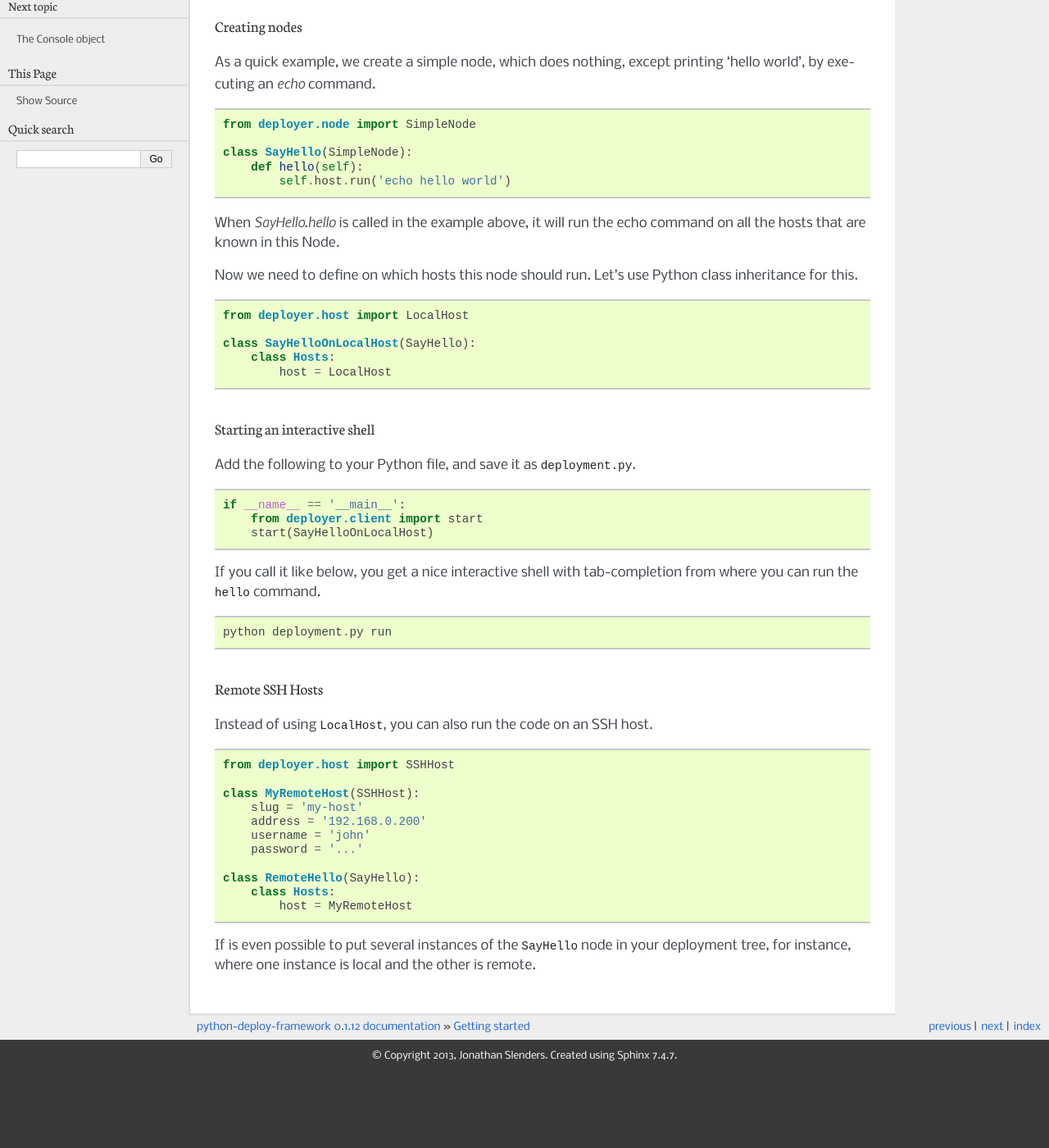
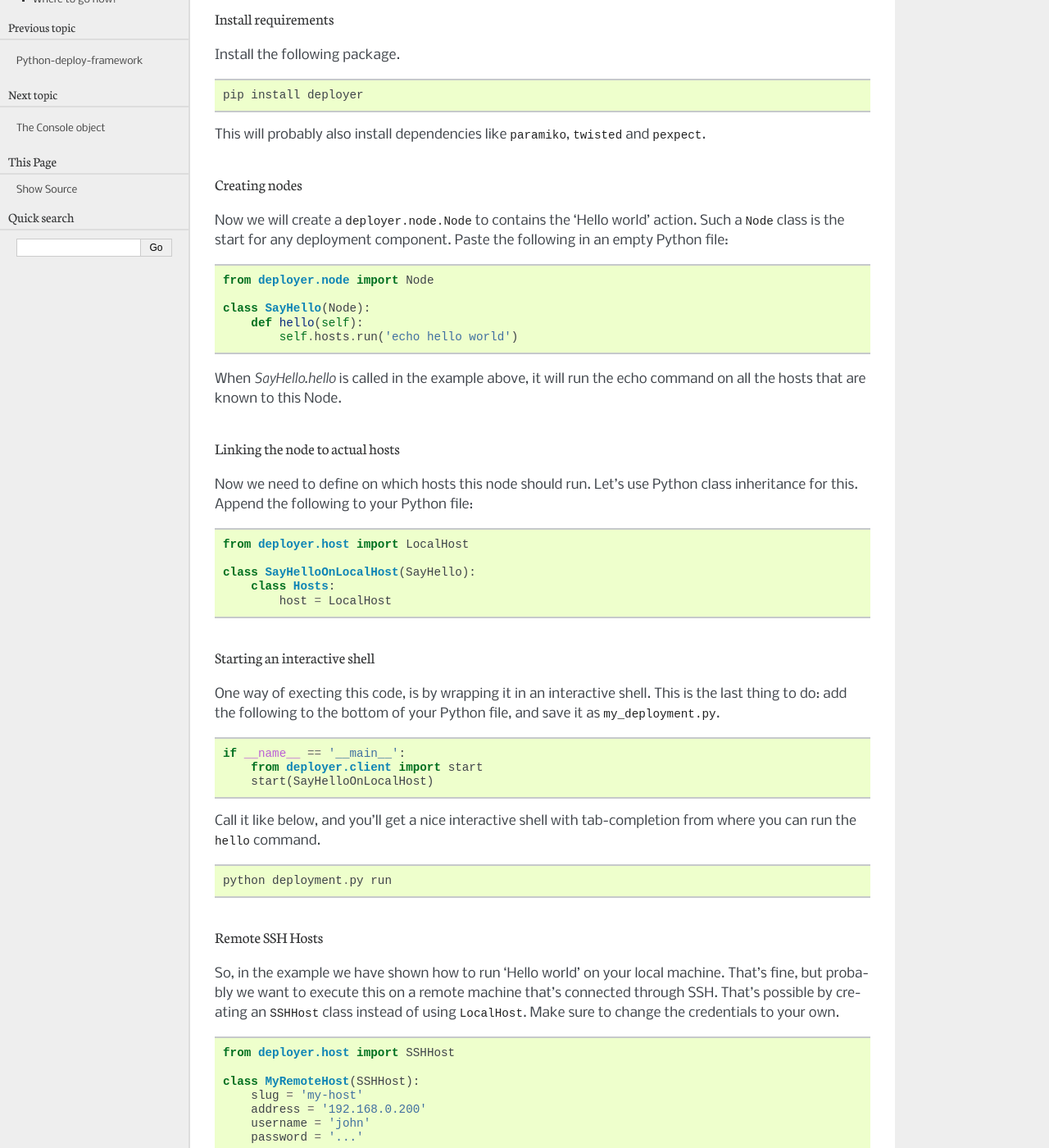
Before and after one commit to jonathanslenders/python-deployer, a Sphinx documentation site: the page built from docs/pages/getting_started.rst, in a window 1280 px wide and 1400 px high, scrolled down 287 px. Shown: the whole window at 82% size. Built offline with Sphinx 7.4.7, drawn with Linux system fonts in a browser that asks for light colours; before the commit the page ends 1594 px from its top, so only the background shows below that; some of the changed text lies outside the part shown.

Commit message:
more documentation.

```diff
--- a/docs/pages/getting_started.rst
+++ b/docs/pages/getting_started.rst
@@ -1,35 +1,50 @@
 Getting started
 ===============
 
-Install the framework as follows:
+In this short tutorial, we'll demonstrate how to create a simple interactive
+shell around one simple deployment command that just prints 'Hello World'. We
+suppose you have already an understanding of the Python language and Python
+packages.
+
+Hello world
+-----------
+
+Install requirements
+********************
+
+Install the following package.
 
 ::
 
     pip install deployer
 
+This will probably also install dependencies like ``paramiko``, ``twisted`` and
+``pexpect``.
 
-Hello world
------------
 
 Creating nodes
 **************
 
-As a quick example, we create a simple node, which does nothing, except
-printing 'hello world', by executing an `echo` command.
+Now we will create a :class:`deployer.node.Node` to contains the 'Hello world' action.
+Such a ``Node`` class is the start for any deployment component. Paste the
+following in an empty Python file:
 
 ::
 
-    from deployer.node import SimpleNode
+    from deployer.node import Node
 
-    class SayHello(SimpleNode):
+    class SayHello(Node):
         def hello(self):
-            self.host.run('echo hello world')
+            self.hosts.run('echo hello world')
 
 When `SayHello.hello` is called in the example above, it will run the echo
-command on all the hosts that are known in this Node.
+command on all the hosts that are known to this Node.
+
+Linking the node to actual hosts
+********************************
 
 Now we need to define on which hosts this node should run. Let's use Python
-class inheritance for this.
+class inheritance for this. Append the following to your Python file:
 
 ::
 
@@ -39,10 +54,13 @@
         class Hosts:
             host = LocalHost
 
+
 Starting an interactive shell
 *****************************
 
-Add the following to your Python file, and save it as ``deployment.py``.
+One way of execting this code, is by wrapping it in an interactive shell.
+This is the last thing to do: add the following to the bottom of your Python
+file, and save it as ``my_deployment.py``.
 
 ::
 
@@ -50,7 +68,7 @@
         from deployer.client import start
         start(SayHelloOnLocalHost)
 
-If you call it like below, you get a nice interactive shell with tab-completion
+Call it like below, and you'll get a nice interactive shell with tab-completion
 from where you can run the ``hello`` command.
 
 ::
@@ -61,7 +79,10 @@
 Remote SSH Hosts
 ****************
 
-Instead of using ``LocalHost``, you can also run the code on an SSH host.
+So, in the example we have shown how to run 'Hello world' on your local
+machine. That's fine, but probably we want to execute this on a remote machine
+that's connected through SSH. That's possible by creating an ``SSHHost`` class
+instead of using ``LocalHost``. Make sure to change the credentials to your own.
 
 ::
 
@@ -77,6 +98,57 @@
         class Hosts:
             host = MyRemoteHost
 
-If is even possible to put several instances of the ``SayHello`` node in your
-deployment tree, for instance, where one instance is local and the other is
-remote.
+Done
+****
+
+As a final example, we show how we created two instances of ``SayHello``. One
+mapped to your local machine, and one mapped to a remote SSH Host. These two
+nodes are now wrapped in a parent node, that groups both.
+
+
+::
+
+    #!/usr/bin/env python
+
+    # Imports
+    from deployer.client import start
+    from deployer.host import SSHHost, LocalHost
+    from deployer.node import Node
+
+    # Host definitions
+    class MyRemoteHost(SSHHost):
+        slug = 'my-host'
+        address = '192.168.0.200'
+        username = 'john'
+        password = '...'
+
+    # The deployment nodes
+
+    class SayHello(Node):
+        def hello(self):
+            self.hosts.run('echo hello world')
+
+    class RootNode(Node):
+        class local_hello(SayHello):
+            class Hosts:
+                host = LocalHost
+
+        class remote_hello(SayHello):
+            class Hosts:
+                host = MyRemoteHost
+
+    if __name__ == '__main__':
+        start(RootNode)
+
+
+Where to go now?
+----------------
+
+What you learned here was a basic example of how to use the deployment
+framework. However, there are much more advanced concepts possible.
+A quick listing of items to learn are the following.
+
+ - Role mappings
+ - Inheritance (and double underscore expansion)
+ - :ref:`Query expressions <query-expressions>`
+ - :ref:`Introspection <inspection>`
--- a/docs/pages/inspection.rst
+++ b/docs/pages/inspection.rst
@@ -1,3 +1,5 @@
+.. _inspection:
+
 Inspection
 ==========
 
--- a/docs/pages/query.rst
+++ b/docs/pages/query.rst
@@ -1,5 +1,7 @@
-The query object
-================
+.. _query-expressions:
+
+Query expressions
+=================
 
 Queries provide syntactic sugar for expressions inside nodes.
 For instance:
```
Also changed, not shown: docs/index.rst (+5 -2 lines), docs/pages/about.rst (+6 -2 lines), 1 other file.
